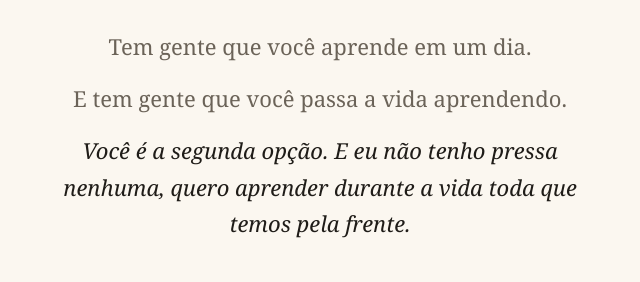
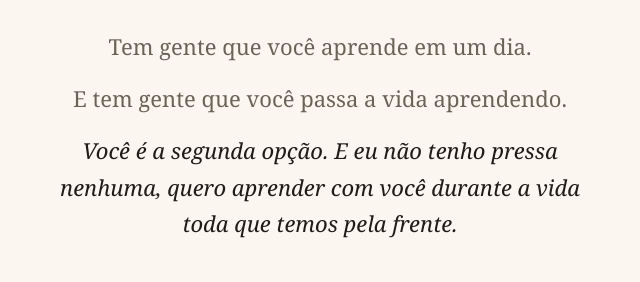
Before and after one commit to jorgeluisg12-cloud/surpresa-lorena, a plain HTML site: page index.html in a window 1280 px wide. Shown: the part 3380-3662 px from the top of the page, without its empty margins (320-960 px from the left). Drawn offline with Linux system fonts and the light colour scheme; animation ran at ten frames a second.

Commit message:
Update index.html

```diff
--- a/index.html
+++ b/index.html
@@ -152,7 +152,7 @@
     <div class="reveal-block">
       <p class="display-text">Tem gente que você aprende em um dia.</p>
       <p class="display-text">E tem gente que você passa a vida aprendendo.</p>
-      <p class="display-text display-text--em">Você é a segunda opção. E eu não tenho pressa nenhuma, quero aprender durante a vida toda que temos pela frente.</p>
+      <p class="display-text display-text--em">Você é a segunda opção. E eu não tenho pressa nenhuma, quero aprender com você durante a vida toda que temos pela frente.</p>
     </div>
 
     <div class="flash-hint">Toque nas fichas para virar</div>
```
